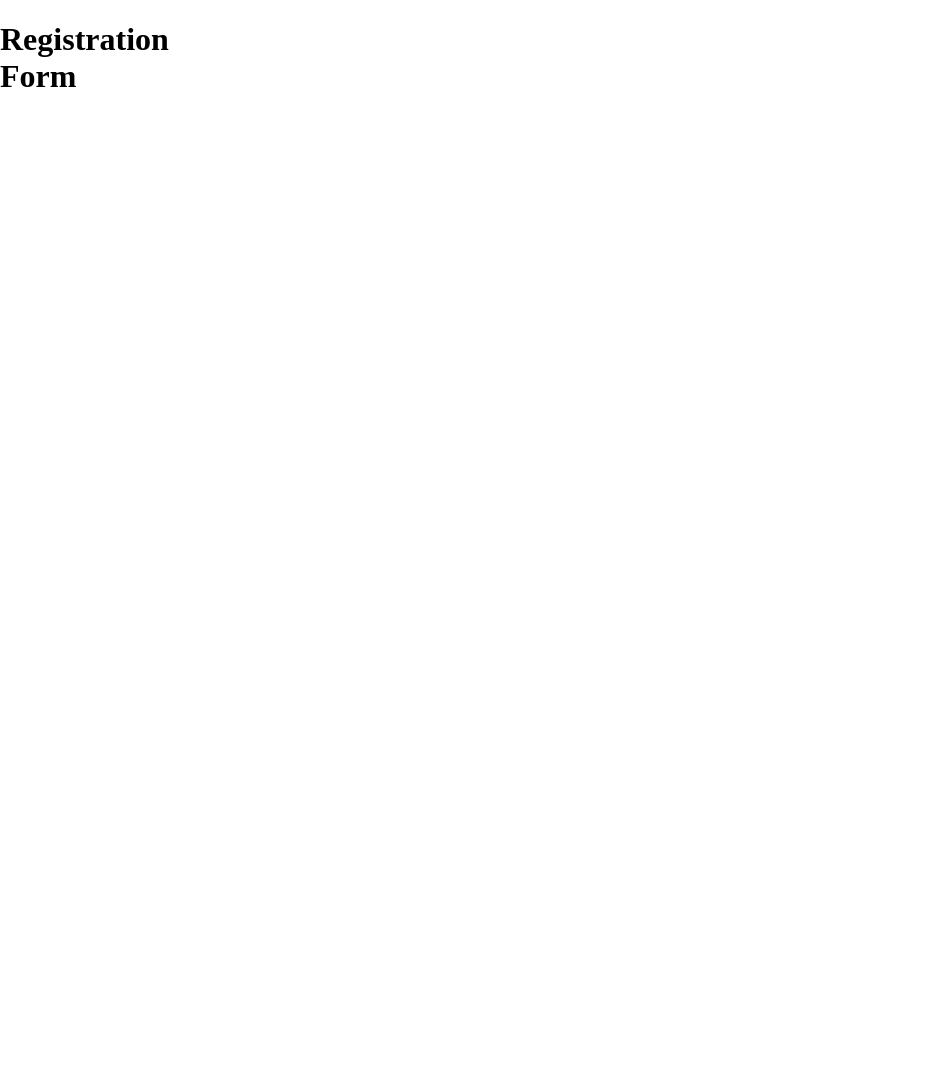
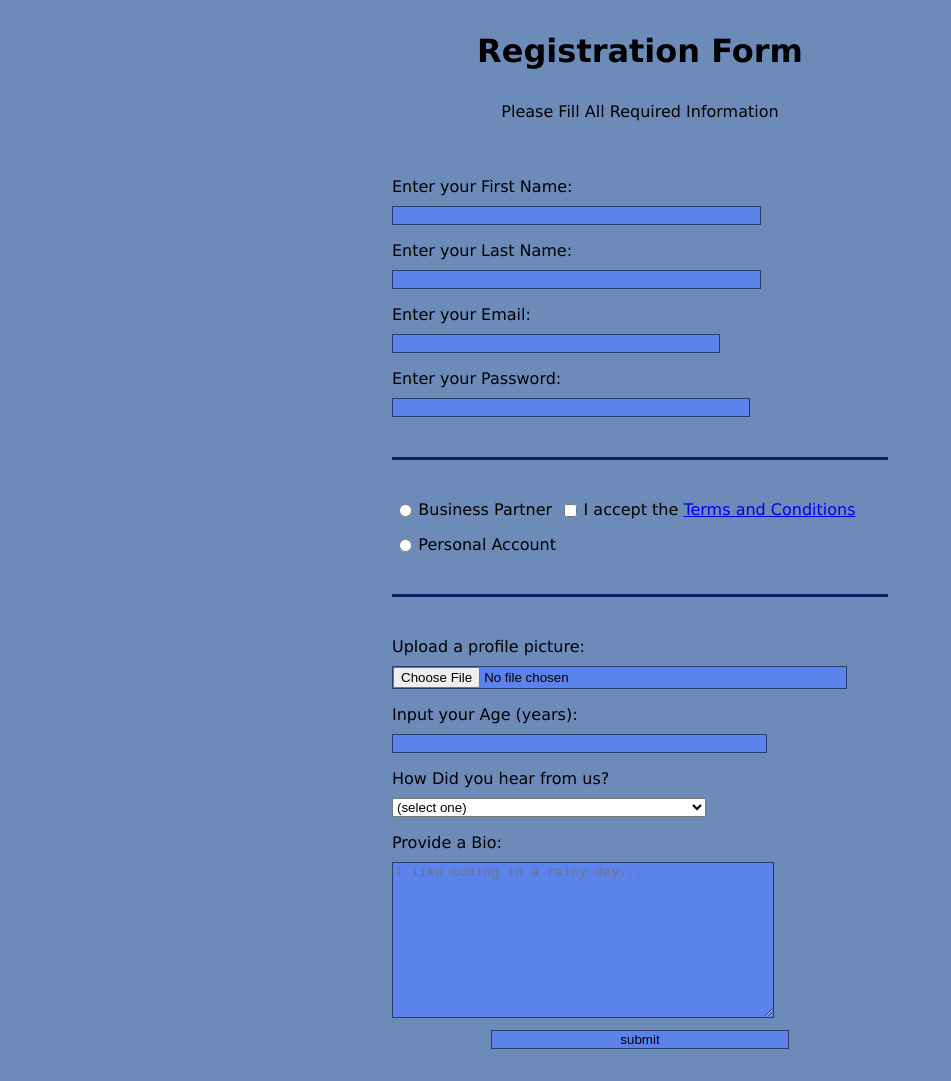
Before and after one commit to edseldee/edsel-html-form-exercise, a plain HTML site: page index.html in a window 1280 px wide. Shown: the whole page, without its empty margins (0-951 px from the left). Before the commit the page ends 821 px from the top, so only its background shows below. Drawn offline with Linux system fonts and the light colour scheme.

Commit message:
add styles

```diff
--- a/css/styles.css
+++ b/css/styles.css
@@ -1,6 +1,71 @@
+/* GLOBAL styling */
 body{
-    width: 100px;
+    width: 100%;
     height:100vh;
+    margin: 0;
+    background-color: rgb(108, 139, 185);
+    color:black;
+    font-family: Verdana, Geneva, Tahoma, sans-serif;
+    font-size: 16px;
+
+}
+h1,p{
+    margin: 1em auto;
+    text-align: center;
+}
+/* end of global styling */
+
+form{
+    margin: auto;
+    max-width: 500px;
+    min-width: 300px;
+    width: 60vw;
+    padding-bottom: none;
+}
+fieldset{
+    border: none;
+    padding: 2rem 0;
+    border-bottom: 3px solid #092369;
     /* background-color: blueviolet; */
-    margin: 0;
 }
+
+fieldset:last-of-type{
+    border-bottom: none;
+}
+
+label{
+    display: inline-block;
+    /* width: 100px;
+    height: 100px;
+    background-color:rgb(89, 204, 89); */
+    margin: 0.5rem 0;
+}
+
+input,textarea,select{
+    width: 100%;
+    margin: 10px 0 0;
+
+    /* background-color: green; */
+}
+
+input,textarea{
+    background-color: #5C82EC;
+    border:1px solid #293A69;
+    color: black;
+}
+
+.inline{
+    width: unset;
+    margin: 0 0.5em 0;
+    vertical-align: middle;
+}
+
+textarea{
+    color: rgb(103, 247, 19);
+}
+
+input[type="submit"]{
+    display: block;
+    width: 60%;
+    margin: 0 auto;
+}
--- a/index.html
+++ b/index.html
@@ -8,15 +8,48 @@
     <link rel="stylesheet" href="./css/styles.css">
 </head>
 <body>
-    <!-- **********************Title of  the form -->
+    <!-- **********************Title of  the form******************** -->
     <h1>Registration Form</h1>
-    <!-- **********************FORM -->
+    <p>Please Fill All Required Information</p>
+    <!-- **********************FORM**************************-->
+    <form action="#">
 
-
-    <!--fieldset 1  -->
+    <!-- fieldset 1  first name, last name,email, password-->
+        <fieldset>
+            <label for="#">Enter your First Name:<input type="text" name="firstname" required> </label>
+            <label for="#">Enter your Last Name:<input type="text" name="lastname" required> </label>
+            <label for="#">Enter your Email:<input type="email" name="email" required> </label>
+            <!-- <label for="#">Enter your Password<input type="password" minlength="8" required> </label> -->
+            <label for="#">Enter your Password:<input type="password" pattern="[a-z0-5]{8}" required> </label>
+        </fieldset>
 
     <!--fieldset 2  -->
+        <fieldset>
+            <label for="#"><input class="inline" input type="radio" name="account-type" id="">Business Partner</label>
+            <label for="#"><input class="inline" input type="checkbox" required>I accept the <a href="https://www.termsandconditionsgenerator.com/">Terms and Conditions</a></label>
+            <label for="#"><input class="inline" input type="radio" name="account-type" id="">Personal Account</label>
+        </fieldset>
 
     <!--fieldset 3  -->
+        <fieldset>
+            <label>Upload a profile picture: <input type="file" name="fileupload"></label>
+            <label for="#">Input your Age (years):<input type="number" name="age min="13" max="120"></label>
+            <label>
+                How Did you hear from us?
+                <select>
+                    <option value="">(select one)</option>
+                    <option value="1" name="news">News</option>
+                    <option value="2" name="blog">Blog</option>
+                    <option value="3" name="forums">Forums</option>
+                    <option value="4" name="others">Others</option>
+                </select>
+            </label>
+            <label for="#">
+                Provide a Bio:
+
+                <textarea rows="10" cols="30" placeholder="I like coding in a rainy day..."></textarea>
+            </label>
+            <input type="submit" value="submit">
+        </fieldset>
 </body>
 </html>
```
